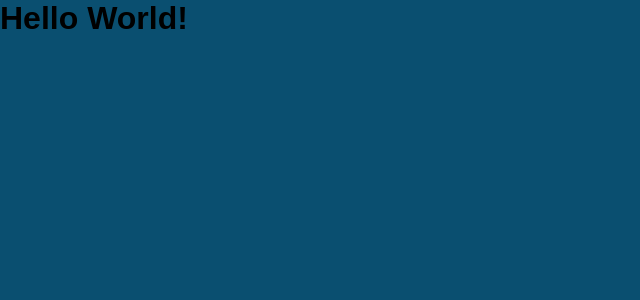
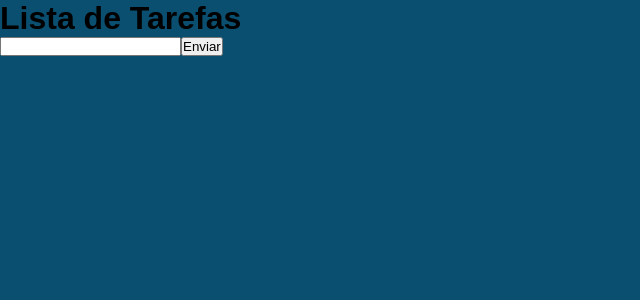
Before and after one commit to DanielGaiguer/javascript-udemy, a React (Create React App) app in the folder REACT/listatarefas/: page / in a window 1280 px wide. Shown: the top 300 px of the page, without its empty margins (0-640 px from the left). Built offline with nearby package versions, Linux system fonts and the light colour scheme.

Commit message:
configurity and test react

```diff
--- a/REACT/listatarefas/src/App.js
+++ b/REACT/listatarefas/src/App.js
@@ -1,6 +1,7 @@
 import React from 'react';
+import Main from './components/Main';
 import './App.css';
 
 export default function App(){
-  return <h1>Hello World!</h1>
+  return <Main />
 }
--- /dev/null
+++ b/REACT/listatarefas/src/components/Main.js
@@ -0,0 +1,29 @@
+import React, { Component } from "react";
+
+
+export default class Main extends Component{
+  state = {
+    novaTarefa: '',
+  };
+
+
+  handleChange = (e) => {
+    this.setState({
+      novaTarefa: e.target.value,
+    })
+  }
+
+  render(){
+    const{ novaTarefa } = this.state;
+    return (
+      <div className="main">
+        <h1>Lista de Tarefas </h1>
+
+        <form action="#">
+          <input onChange={this.handleChange} type="text"/>
+          <button type="submit">Enviar</button>
+        </form>
+      </div>
+    )
+  }
+};
```
